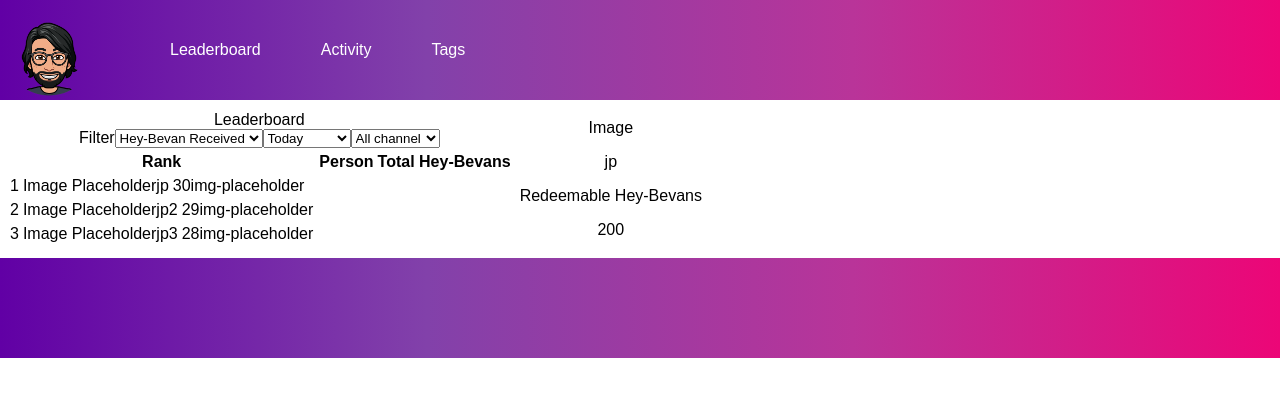
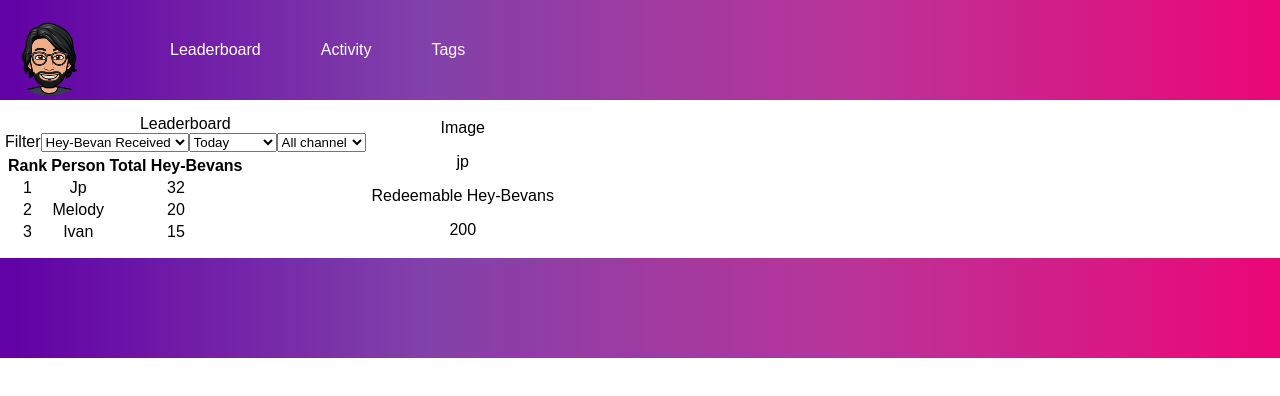
Before and after one commit to romanom/hey-bevan, a React (Create React App) app in the folder frontend/: page / in a window 1280 px wide. Shown: the top 396 px of the page. Built offline with nearby package versions, Linux system fonts and the light colour scheme.

Commit message:
Added service class to talk to backend

```diff
--- a/frontend/src/components/leaderboard.js
+++ b/frontend/src/components/leaderboard.js
@@ -1,6 +1,15 @@
 import React, { Component } from "react";
-import LeaderboardRow from "./leaderboard-row";
+import getLeaderboardData from "./../service/service";
+
 class Leaderboard extends Component {
+  state = {
+    leaderboardData: []
+  }
+
+  componentDidMount(){
+    this.setState({ leaderboardData : getLeaderboardData(this.props.type, this.props.dateType, this.props.channel ) });
+  }
+
   render() {
     return (
       <div>
@@ -10,9 +19,14 @@ class Leaderboard extends Component {
             <th>Person</th>
             <th>Total Hey-Bevans</th>
           </tr>
-          <LeaderboardRow rank="1" name="jp" count="30" />
-          <LeaderboardRow rank="2" name="jp2" count="29" />
-          <LeaderboardRow rank="3" name="jp3" count="28" />
+          { this.state.leaderboardData.map(leaderboard =>
+          <tr>
+            <td>{leaderboard.rank}</td>
+            <td>{leaderboard.name} {leaderboard.image}</td>
+            <td>{leaderboard.total}</td>
+          </tr>
+          )
+          }
         </table>
       </div>
     );
--- /dev/null
+++ b/frontend/src/service/service.js
@@ -0,0 +1,28 @@
+import axios from 'axios';
+
+const getLeaderboardData = ( type, datetype , channel) => {
+    /*axios.get("")
+    .then(resource => {
+
+    })*/
+    const leaderboard = [
+        {
+            rank : 1,
+            name : "Jp",
+            total : 32
+        },
+        {
+            rank : 2,
+            name : "Melody",
+            total : 20
+        },
+        {
+            rank : 3,
+            name : "Ivan",
+            total : 15
+        },
+    ]
+    return leaderboard;
+}
+
+export default getLeaderboardData;
```
